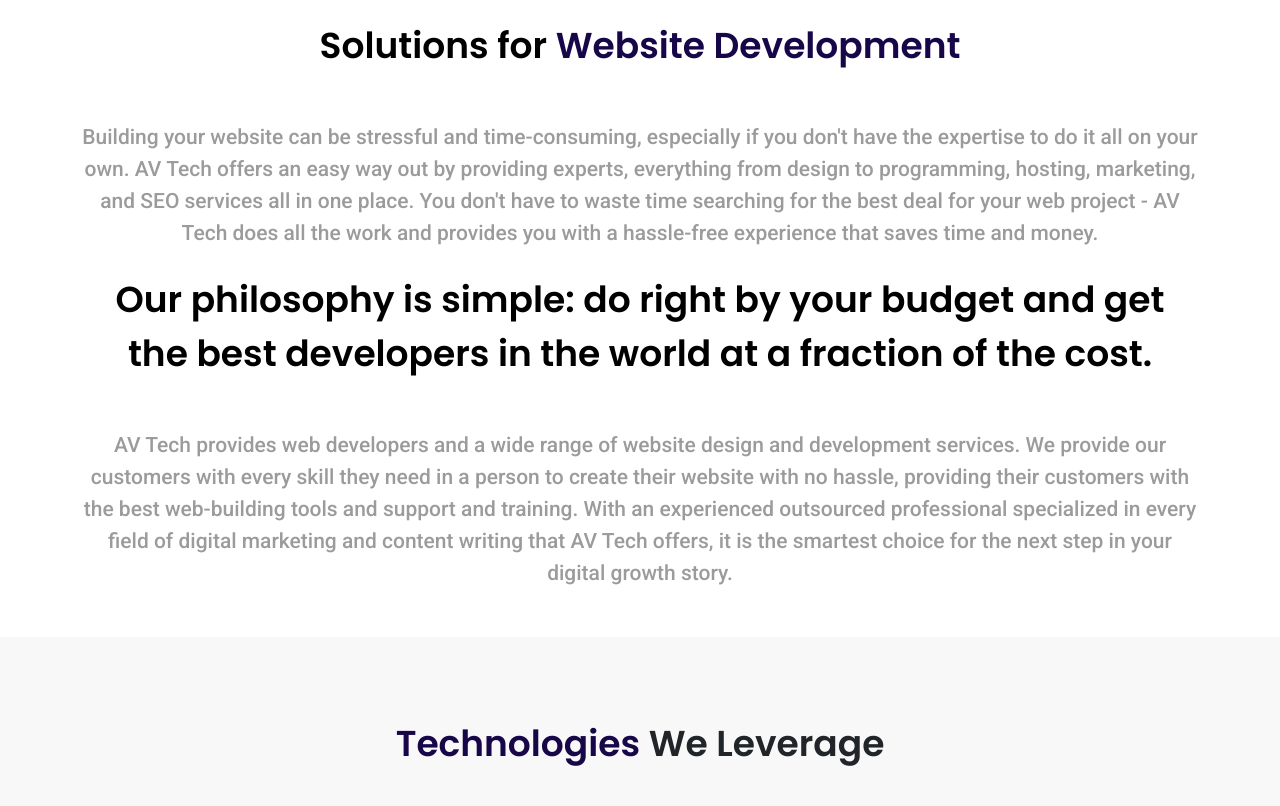
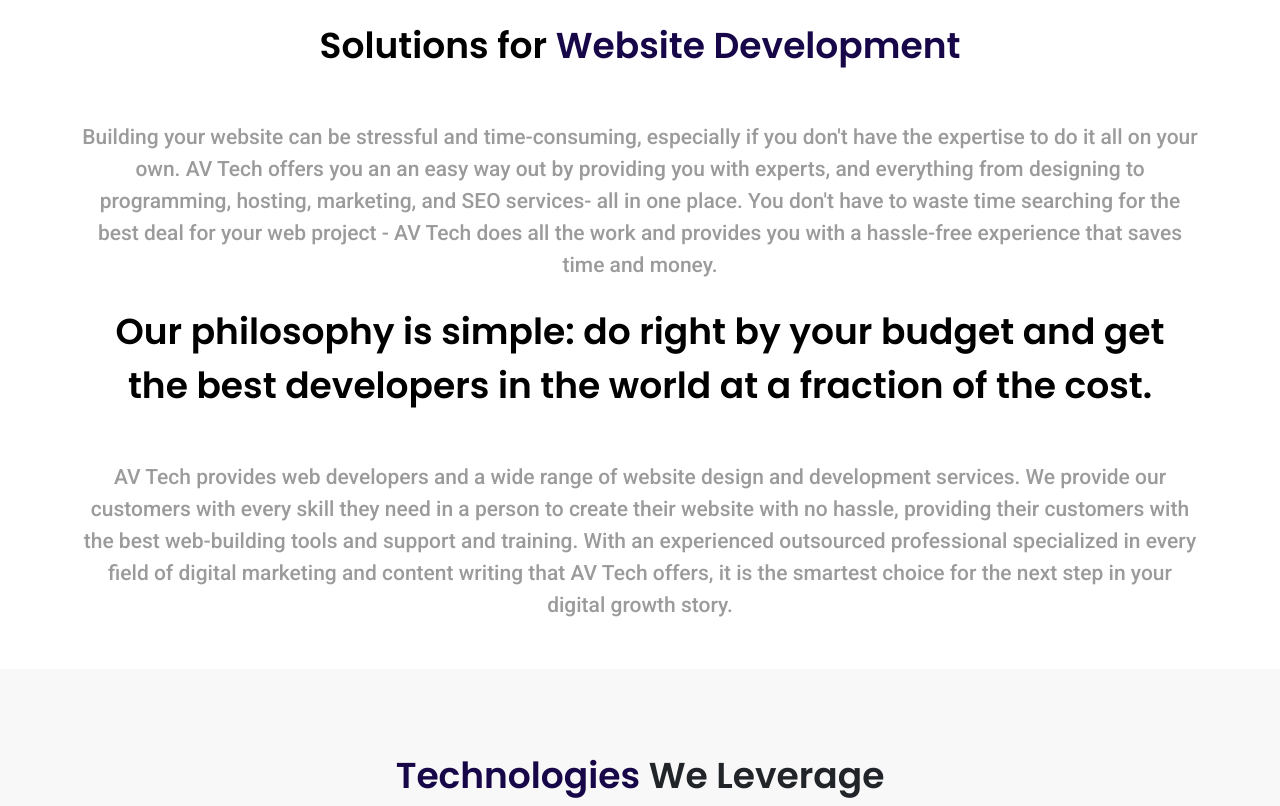
Before and after one commit to saquibnasar/av-tech, a website: page Development.html in a window 1280 px wide. Shown: the part 940-1746 px from the top of the page. Drawn offline with nearby package versions, Linux system fonts and the light colour scheme.

Commit message:
change in content

```diff
--- a/Development.html
+++ b/Development.html
@@ -133,12 +133,12 @@
             <p class="mt-5">
               Building your website can be stressful and time-consuming,
               especially if you don't have the expertise to do it all on your
-              own. AV Tech offers an easy way out by providing experts,
-              everything from design to programming, hosting, marketing, and SEO
-              services all in one place. You don't have to waste time searching
-              for the best deal for your web project - AV Tech does all the work
-              and provides you with a hassle-free experience that saves time and
-              money.
+              own. AV Tech offers you an an easy way out by providing you with
+              experts, and everything from designing to programming, hosting,
+              marketing, and SEO services- all in one place. You don't have to
+              waste time searching for the best deal for your web project - AV
+              Tech does all the work and provides you with a hassle-free
+              experience that saves time and money.
             </p>
           </div>
           <div class="col-12 text-center">
@@ -316,7 +316,7 @@
                 </div>
                 <div class="footer_part_1">
                   <h5 class="my-2">
-                            Unit 2 Second Way, 'Wembley'. London, HA9 0YJ
+                    Unit 2 Second Way, Wembley, London, HA9 0YJ
                   </h5>
                   <h5 class="my-2">Contact Us :</h5>
                   <h5 class="number my-4">
```
Also changed, not shown: Contact us.html (+1 -1 lines), Mobile Application Development.html (+1 -1 lines), Software Development.html (+1 -2 lines), Testing & Quality Assurance.html (+6 -8 lines), index.html (+2 -3 lines). Lines whose indentation alone changed are shown as unchanged.
